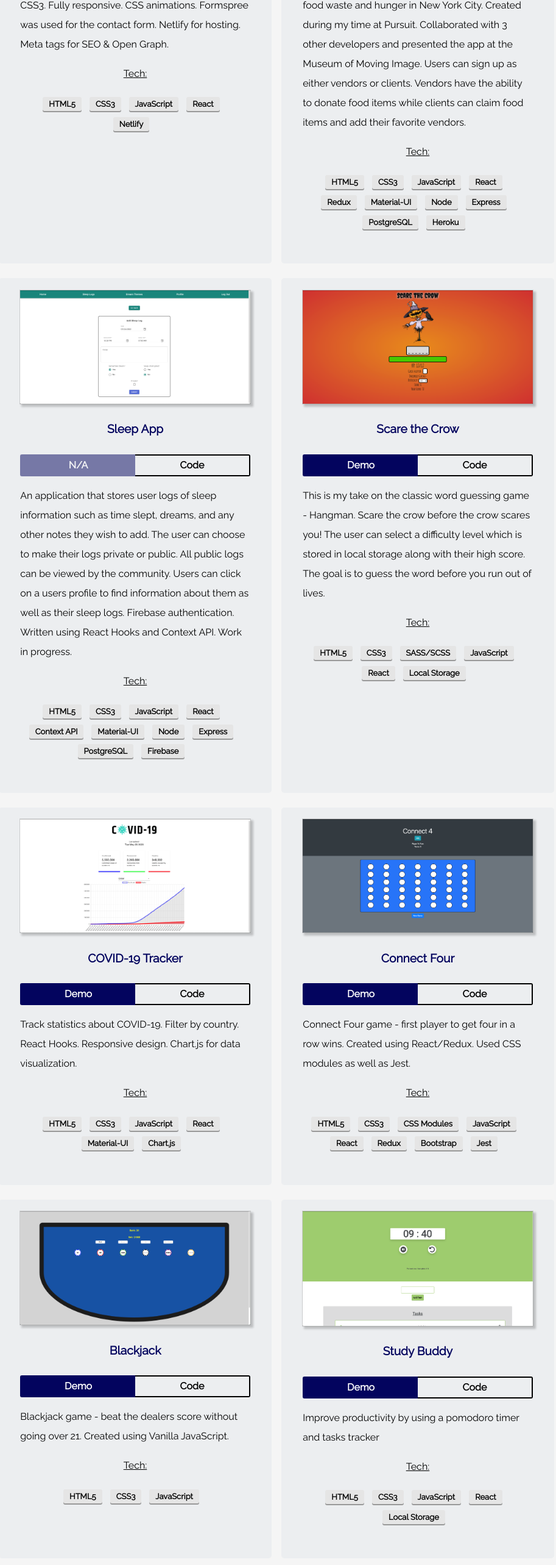
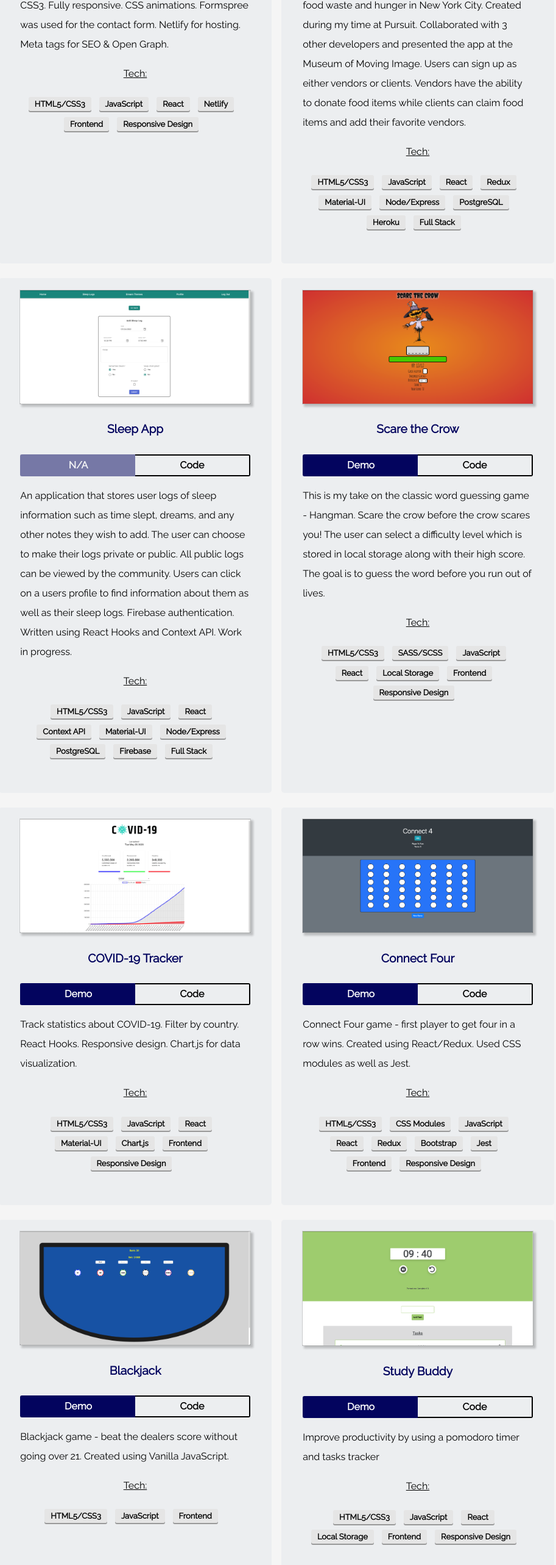
Before and after one commit to Andrew-Kil/andrewkil.com, a React (Create React App) app: page / in a window 1280 px wide. Shown: the part 3071-5637 px from the top of the page at 61% size, without its empty margins (186-1099 px from the left). Built offline with nearby package versions, Linux system fonts and the light colour scheme; some icons are missing.

Commit message:
dynamically generate project tags based on constants

```diff
--- a/src/components/Portfolio/Projects/AndrewKil.js
+++ b/src/components/Portfolio/Projects/AndrewKil.js
@@ -8,7 +8,7 @@ const AndrewKil = () => {
       <div className="project-container">
         <div className="project-image">
           <a
-            href="INSERT GITHUB LINK HERE!!!"
+            href="https://andrewkil.com/"
             target="_blank"
             rel="noopener noreferrer">
             <div className="image-container">
@@ -24,13 +24,13 @@ const AndrewKil = () => {
         </div>
         <div className="project-links">
           <a
-            href="INSERT GITHUB LINK HERE!!!"
+            href="https://andrewkil.com/"
             target="_blank"
             rel="noopener noreferrer">
             Demo
           </a>
           <a
-            href="INSERT GITHUB LINK HERE!!!"
+            href="https://github.com/Andrew-Kil/andrewkil.com"
             target="_blank"
             rel="noopener noreferrer">
             Code
@@ -45,11 +45,9 @@ const AndrewKil = () => {
         </div>
         <p className="project-tech">Tech:</p>
         <ul className="tech-tags">
-          <li>{c.HTML5}</li>
-          <li>{c.CSS3}</li>
-          <li>{c.JAVASCRIPT}</li>
-          <li>{c.REACT}</li>
-          <li>{c.NETLIFY}</li>
+          {c.projectTags.andrewKil.slice(1).map((tag) => (
+            <li>{tag}</li>
+          ))}
         </ul>
       </div>
     </section>
--- a/src/components/Portfolio/Projects/Blackjack.js
+++ b/src/components/Portfolio/Projects/Blackjack.js
@@ -43,9 +43,9 @@ const Blackjack = () => {
           </p>
           <p className="project-tech">Tech:</p>
           <ul className="tech-tags">
-            <li>{c.HTML5}</li>
-            <li>{c.CSS3}</li>
-            <li>{c.JAVASCRIPT}</li>
+            {c.projectTags.blackjack.slice(1).map((tag) => (
+              <li>{tag}</li>
+            ))}
           </ul>
         </div>
       </div>
--- a/src/components/Portfolio/Projects/ConnectFour.js
+++ b/src/components/Portfolio/Projects/ConnectFour.js
@@ -43,14 +43,9 @@ const ConnectFour = () => {
           </p>
           <p className="project-tech">Tech:</p>
           <ul className="tech-tags">
-            <li>{c.HTML5}</li>
-            <li>{c.CSS3}</li>
-            <li>{c.CSS_MODULES}</li>
-            <li>{c.JAVASCRIPT}</li>
-            <li>{c.REACT}</li>
-            <li>{c.REDUX}</li>
-            <li>{c.BOOTSTRAP}</li>
-            <li>{c.JEST}</li>
+            {c.projectTags.connectFour.slice(1).map((tag) => (
+              <li>{tag}</li>
+            ))}
           </ul>
         </div>
       </div>
--- a/src/components/Portfolio/Projects/Covid19Tracker.js
+++ b/src/components/Portfolio/Projects/Covid19Tracker.js
@@ -43,12 +43,9 @@ const Covid19Tracker = () => {
           </p>
           <p className="project-tech">Tech:</p>
           <ul className="tech-tags">
-            <li>{c.HTML5}</li>
-            <li>{c.CSS3}</li>
-            <li>{c.JAVASCRIPT}</li>
-            <li>{c.REACT}</li>
-            <li>{c.MATERIAL_UI}</li>
-            <li>{c.CHART_JS}</li>
+            {c.projectTags.covid19Tracker.slice(1).map((tag) => (
+              <li>{tag}</li>
+            ))}
           </ul>
         </div>
       </div>
--- a/src/components/Portfolio/Projects/SaveAPlate.js
+++ b/src/components/Portfolio/Projects/SaveAPlate.js
@@ -47,16 +47,9 @@ const SaveAPlate = () => {
           </p>
           <p className="project-tech">Tech:</p>
           <ul className="tech-tags">
-            <li>{c.HTML5}</li>
-            <li>{c.CSS3}</li>
-            <li>{c.JAVASCRIPT}</li>
-            <li>{c.REACT}</li>
-            <li>{c.REDUX}</li>
-            <li>{c.MATERIAL_UI}</li>
-            <li>{c.NODE}</li>
-            <li>{c.EXPRESS}</li>
-            <li>{c.POSTGRESQL}</li>
-            <li>{c.HEROKU}</li>
+            {c.projectTags.saveAPlate.slice(1).map((tag) => (
+              <li>{tag}</li>
+            ))}
           </ul>
         </div>
       </div>
--- a/src/components/Portfolio/Projects/ScareTheCrow.js
+++ b/src/components/Portfolio/Projects/ScareTheCrow.js
@@ -46,12 +46,9 @@ const ScareTheCrow = () => {
           </p>
           <p className="project-tech">Tech:</p>
           <ul className="tech-tags">
-            <li>{c.HTML5}</li>
-            <li>{c.CSS3}</li>
-            <li>{c.SASS_SCSS}</li>
-            <li>{c.JAVASCRIPT}</li>
-            <li>{c.REACT}</li>
-            <li>{c.LOCAL_STORAGE}</li>
+            {c.projectTags.scareTheCrow.slice(1).map((tag) => (
+              <li>{tag}</li>
+            ))}
           </ul>
         </div>
       </div>
--- a/src/components/Portfolio/Projects/SleepApp.js
+++ b/src/components/Portfolio/Projects/SleepApp.js
@@ -43,16 +43,9 @@ const SleepApp = () => {
           </p>
           <p className="project-tech">Tech:</p>
           <ul className="tech-tags">
-            <li>{c.HTML5}</li>
-            <li>{c.CSS3}</li>
-            <li>{c.JAVASCRIPT}</li>
-            <li>{c.REACT}</li>
-            <li>{c.CONTEXT_API}</li>
-            <li>{c.MATERIAL_UI}</li>
-            <li>{c.NODE}</li>
-            <li>{c.EXPRESS}</li>
-            <li>{c.POSTGRESQL}</li>
-            <li>{c.FIREBASE}</li>
+            {c.projectTags.sleepApp.slice(1).map((tag) => (
+              <li>{tag}</li>
+            ))}
           </ul>
         </div>
       </div>
--- a/src/components/Portfolio/Projects/StudyBuddy.js
+++ b/src/components/Portfolio/Projects/StudyBuddy.js
@@ -42,11 +42,9 @@ const StudyBuddy = () => {
           </p>
           <p className="project-tech">Tech:</p>
           <ul className="tech-tags">
-            <li>{c.HTML5}</li>
-            <li>{c.CSS3}</li>
-            <li>{c.JAVASCRIPT}</li>
-            <li>{c.REACT}</li>
-            <li>{c.LOCAL_STORAGE}</li>
+            {c.projectTags.studyBuddy.slice(1).map((tag) => (
+              <li>{tag}</li>
+            ))}
           </ul>
         </div>
       </div>
```
